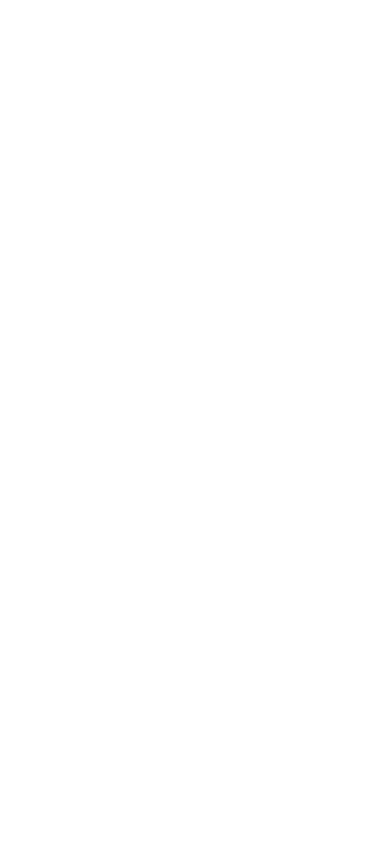
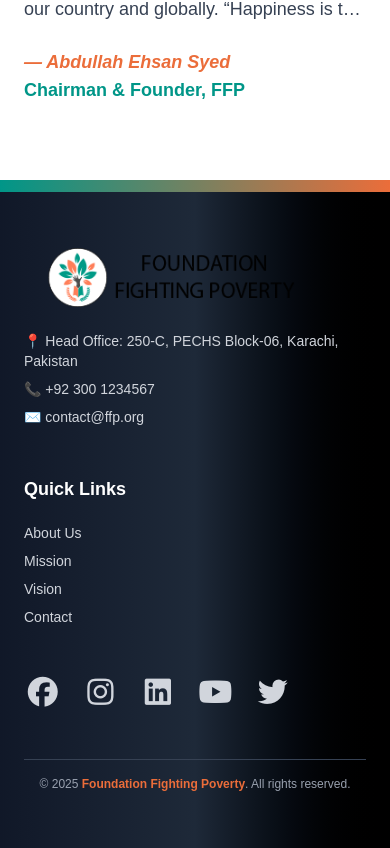
Before and after one commit to abdullahasif2000/ffp-website, a Next.js app: page / in a window 390 px wide. Shown: the part 8781-9629 px from the top of the page. Before the commit the page ends 8790 px from the top, so only its background shows below. Built offline with nearby package versions, Linux system fonts and the light colour scheme.

Commit message:
Updated footer and chairman note

```diff
--- a/app/globals.css
+++ b/app/globals.css
@@ -28,3 +28,6 @@
 /* Slick carousel styles */
 @import "slick-carousel/slick/slick.css";
 @import "slick-carousel/slick/slick-theme.css";
+
+
+@import "@fortawesome/fontawesome-free/css/all.min.css";
--- a/app/page.tsx
+++ b/app/page.tsx
@@ -547,8 +547,7 @@
       </h2>
       <div className="w-20 h-1 bg-gradient-to-r from-[#009688] to-[#EB6D3A] mb-6 rounded-full"></div>
 
-      {/* Limit lines to ~7-8 */}
-      <p className="text-lg text-gray-700 leading-relaxed line-clamp-8">
+      <p className="text-lg text-gray-700 leading-relaxed line-clamp-14">
         In the name of Allah, the most merciful and the most beneficent.
         It is an honour to represent such a prestigious NGO globally.{" "}
         <span className="font-semibold text-[#EB6D3A]">Foundation Fighting Poverty</span>{" "}
@@ -574,6 +573,79 @@
   </div>
 </section>
 
+<div className="relative -mt-1 overflow-hidden">
+        <svg
+          className="w-full h-3 block"
+          viewBox="0 0 1440 10"
+          preserveAspectRatio="none"
+          shapeRendering="geometricPrecision"
+        >
+          <defs>
+            <linearGradient id="lineGradient" x1="0%" y1="0%" x2="100%" y2="0%">
+              <stop offset="0%" stopColor="#009688" />
+              <stop offset="100%" stopColor="#EB6D3A" />
+            </linearGradient>
+          </defs>
+          <rect width="1440" height="10" fill="url(#lineGradient)" />
+        </svg>
+      </div>
+
+{/* Footer Section */}
+<footer className="bg-gradient-to-r from-gray-900 via-gray-800 to-black text-gray-300 py-14 px-6">
+  <div className="max-w-7xl mx-auto grid grid-cols-1 md:grid-cols-3 gap-12">
+
+    {/* Left - Logo & Info */}
+    <div>
+      <img
+        src="/images/logo/ffp-logo.png"
+        alt="FFP Logo"
+        className="w-70 mb-6"
+      />
+      <p className="text-sm mb-2">📍 Head Office: 250-C, PECHS Block-06, Karachi, Pakistan</p>
+      <p className="text-sm mb-2">📞 +92 300 1234567</p>
+      <p className="text-sm">✉️ contact@ffp.org</p>
+    </div>
+
+    {/* Middle - Quick Links */}
+    <div>
+      <h3 className="text-lg font-semibold text-white mb-5">Quick Links</h3>
+      <ul className="space-y-2 text-sm">
+        <li><a href="#about" className="hover:text-[#EB6D3A] transition">About Us</a></li>
+        <li><a href="#mission" className="hover:text-[#EB6D3A] transition">Mission</a></li>
+        <li><a href="#vision" className="hover:text-[#EB6D3A] transition">Vision</a></li>
+        <li><a href="#contact" className="hover:text-[#EB6D3A] transition">Contact</a></li>
+      </ul>
+    </div>
+
+    {/* Right - Social Media */}
+    <div>
+      {/* <h3 className="text-lg font-semibold text-white mb-5">Follow Us</h3> */}
+      <div className="flex space-x-5">
+        <a href="https://facebook.com" target="_blank" className="hover:text-[#1877F2] text-3xl transition-transform transform hover:scale-110">
+          <i className="fab fa-facebook"></i>
+        </a>
+        <a href="https://instagram.com" target="_blank" className="hover:text-[#E1306C] text-3xl transition-transform transform hover:scale-110">
+          <i className="fab fa-instagram"></i>
+        </a>
+        <a href="https://linkedin.com" target="_blank" className="hover:text-[#0A66C2] text-3xl transition-transform transform hover:scale-110">
+          <i className="fab fa-linkedin"></i>
+        </a>
+        <a href="https://youtube.com" target="_blank" className="hover:text-[#FF0000] text-3xl transition-transform transform hover:scale-110">
+          <i className="fab fa-youtube"></i>
+        </a>
+        <a href="https://twitter.com" target="_blank" className="hover:text-[#1DA1F2] text-3xl transition-transform transform hover:scale-110">
+          <i className="fab fa-twitter"></i>
+        </a>
+      </div>
+    </div>
+  </div>
+
+  {/* Bottom Bar */}
+  <div className="mt-12 text-center text-xs text-gray-400 border-t border-gray-700 pt-4">
+    © {new Date().getFullYear()} <span className="text-[#EB6D3A] font-semibold">Foundation Fighting Poverty</span>. All rights reserved.
+  </div>
+</footer>
+
 
 
     </div>
--- a/package.json
+++ b/package.json
@@ -9,6 +9,7 @@
     "lint": "eslint"
   },
   "dependencies": {
+    "@fortawesome/fontawesome-free": "^7.0.1",
     "next": "15.5.2",
     "react": "19.1.0",
     "react-countup": "^6.5.3",
```
Also changed, not shown: 1 other file (tests, documents, lock files or other folders).
